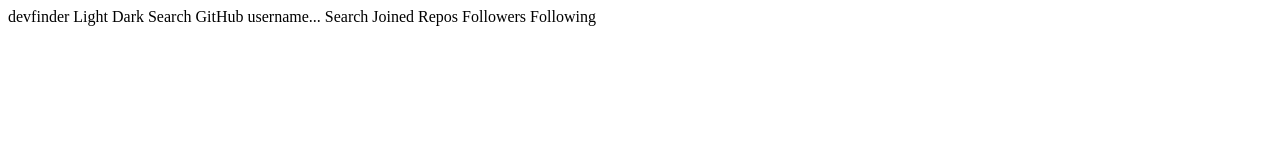
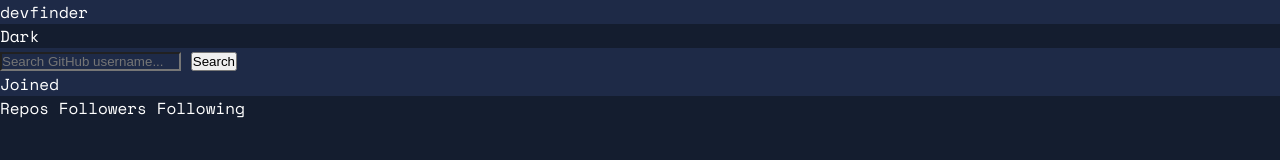
Before and after one commit to Shahbaaz92/github-user-search-app, a plain HTML site: page index.html in a window 1280 px wide. Drawn offline with nearby package versions, Linux system fonts and the light colour scheme.

Commit message:
index.html and styles.css update

```diff
--- a/index.html
+++ b/index.html
@@ -1,28 +1,40 @@
 <!DOCTYPE html>
 <html lang="en">
-<head>
-  <meta charset="UTF-8">
-  <meta name="viewport" content="width=device-width, initial-scale=1.0">
+  <head>
+    <meta charset="UTF-8" />
+    <meta name="viewport" content="width=device-width, initial-scale=1.0" />
 
-  <link rel="icon" type="image/png" sizes="32x32" href="./assets/favicon-32x32.png">
+    <link
+      rel="icon"
+      type="image/png"
+      sizes="32x32"
+      href="./assets/favicon-32x32.png"
+    />
 
-  <title>Frontend Mentor | GitHub user search app</title>
-</head>
-<body>
+    <title>GitHub user search app</title>
 
-  devfinder
+    <link rel="stylesheet" href="style.css" />
+  </head>
+  <body class="dark-mode">
+    <main class="main-container dark-box">
+      <nav>
+        <div>devfinder</div>
+        <div class="toggle dark-mode">Dark</div>
+      </nav>
+      <div class="wrapper">
+        <input
+          type="text"
+          class="search-box dark-box"
+          placeholder="Search GitHub username..."
+        />
+        <button class="search-btn">Search</button>
+      </div>
+      <section>
+        Joined
+        <article class="dark-mode">Repos Followers Following</article>
+      </section>
+    </main>
 
-  Light
-  Dark
-
-  Search GitHub username...
-  Search
-
-  Joined
-
-  Repos
-  Followers
-  Following
-
-</body>
+    <script src="script.js"></script>
+  </body>
 </html>
--- /dev/null
+++ b/style.css
@@ -0,0 +1,35 @@
+@import url("https://fonts.googleapis.com/css2?family=Space+Mono:wght@400;700&display=swap");
+:root {
+  --button-blue: #0079ff;
+  /*Light-Mode Colors*/
+  --light-backgroud: #f6f8ff;
+  --light-container: #fefefe;
+  --light-primary-text: #4b6a9b;
+  --light-secondary-text: #2b3442;
+  --light-toggle: #697c9a;
+  /*Dark-Mode Colors*/
+  --dark-backgroud: #141d2f;
+  --dark-container: #1e2a47;
+  --dark-primary-text: #ffffff;
+  --dark-secondary-text: #ffffff;
+  --dark-toggle: #ffffff;
+}
+
+body,
+html,
+* {
+  margin: 0;
+  padding: 0;
+  box-sizing: border-box;
+}
+.dark-mode {
+  background-color: var(--dark-backgroud);
+  color: var(--dark-primary-text);
+}
+.dark-box {
+  background-color: var(--dark-container);
+}
+
+body {
+  font-family: "Space Mono", monospace;
+}
```
Also changed, not shown: script.js (added).
